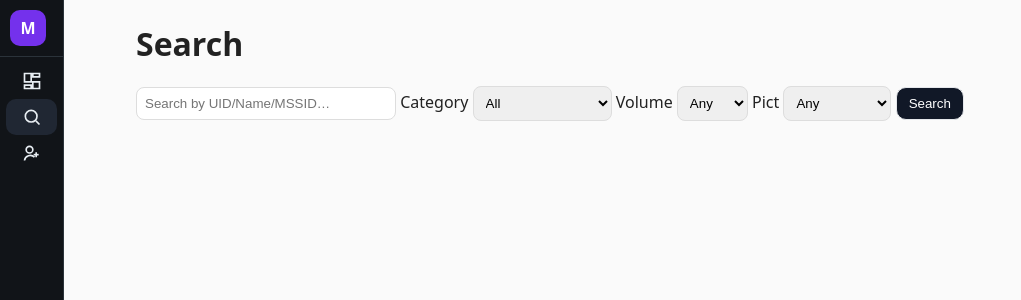
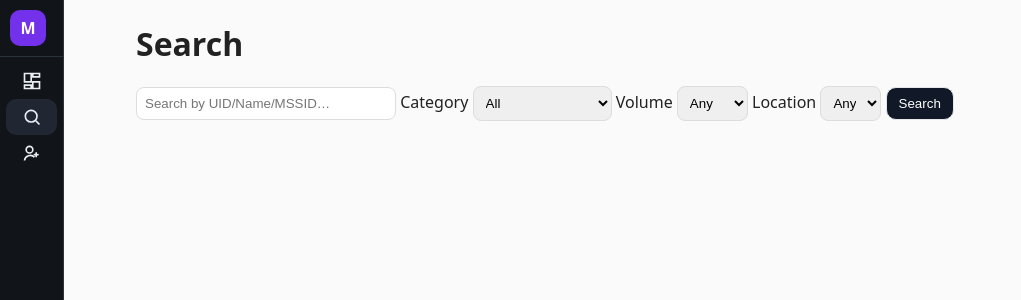
Before and after one commit to osmanthus0731/stock-checker, a Flask app: page /search/admin in a window 1280 px wide. Shown: the top 300 px of the page, without its empty margins (0-1021 px from the left). Run offline with Flask 3, Linux system fonts and the light colour scheme; the visitor is signed in with stand-in values (Sample User, id 1); a database or web service that is not in the repository returns one stand-in record (values such as "Sample title").

Commit message:
Replace pict filter with location filter in search

```diff
--- a/templates/search.html
+++ b/templates/search.html
@@ -68,6 +68,7 @@
     {% endfor %}
   </select>
 
+  <!-- 🔒 VOLUME UNCHANGED -->
   <label>Volume</label>
   <select name="volume">
     <option value="">Any</option>
@@ -76,11 +77,12 @@
     {% endfor %}
   </select>
 
-  <label>Pict</label>
-  <select name="pict">
+  <!-- ✅ PICT → LOCATION -->
+  <label>Location</label>
+  <select name="location">
     <option value="">Any</option>
-    {% for pv in pict_values %}
-      <option value="{{ pv }}">{{ pv }}</option>
+    {% for loc in locations_list %}
+      <option value="{{ loc }}">{{ loc }}</option>
     {% endfor %}
   </select>
 
@@ -115,7 +117,6 @@
         <td>{{ p.category }}</td>
         <td>{{ p.volume_ml if p.volume_ml else '—' }}</td>
 
-        <!-- ✅ Locations: locations[] -> p.location -> legacy fields -->
         <td>
           {% set has_locations = p.locations and (p.locations|length > 0) %}
           {% if has_locations %}
@@ -136,7 +137,6 @@
           {% endif %}
         </td>
 
-        <!-- STOCK -->
         <td>
           {{ p.stock if p.stock is not none else '—' }}
         </td>
```
Also changed, not shown: 1 other file.
